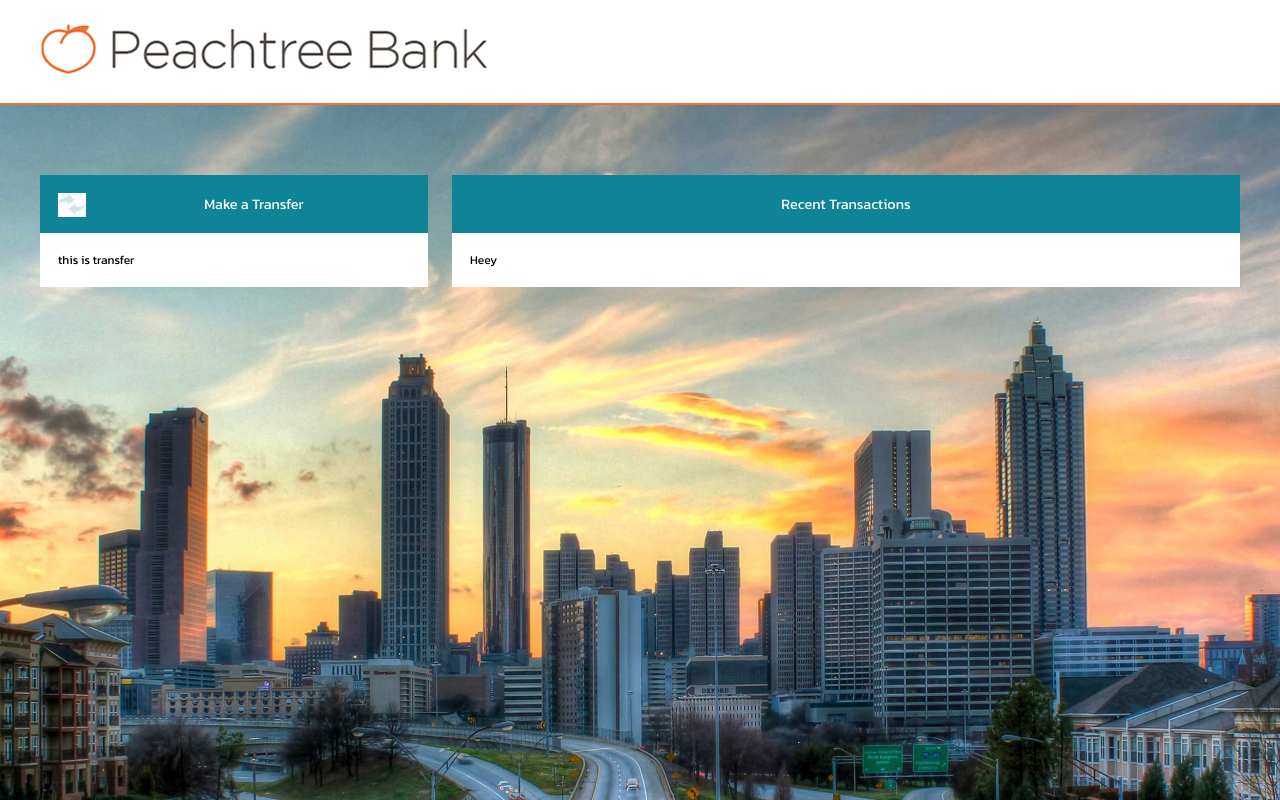
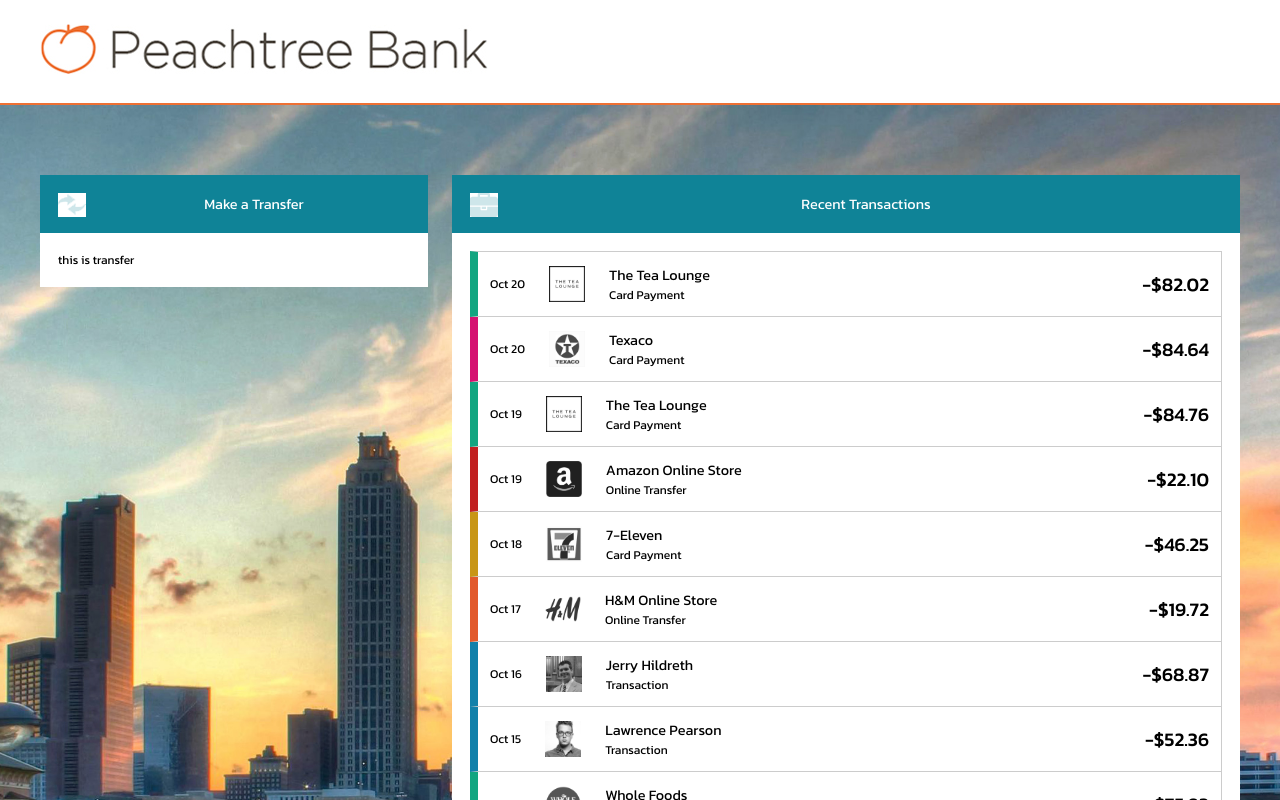
Before and after one commit to aaegorof/test-backbase-transactions, a React (Create React App) app: page / in a window 1280 px wide. Shown: the top 800 px of the page. Built offline with nearby package versions, Linux system fonts and the light colour scheme.

Commit message:
Styling of transaction item and history
Took 20 minutes

```diff
--- a/package.json
+++ b/package.json
@@ -10,6 +10,7 @@
     "@types/node": "^12.0.0",
     "@types/react": "^17.0.0",
     "@types/react-dom": "^17.0.0",
+    "dayjs": "^1.10.4",
     "i18next": "^20.2.1",
     "react": "^17.0.2",
     "react-dom": "^17.0.2",
--- a/src/App.tsx
+++ b/src/App.tsx
@@ -1,10 +1,12 @@
 import React from "react";
-import logo from "./assets/logo.jpg";
-import backgroundImg from "./assets/background.jpg";
 import Layout from "./components/Layout/Layout";
 import TransferForm from "./components/TransferForm/TransferForm";
 import Panel from "./components/Panel/Panel";
 import "./assets/styles/app.scss";
+import TransactionHistory from "./components/TransactionHistory/TransactionHistory";
+import logo from "./assets/logo.jpg";
+import backgroundImg from "./assets/background.jpg";
+import briefcaseIcon from './assets/icons/briefcase.png'
 
 function App() {
   return (
@@ -15,7 +17,9 @@
         </div>
       </header>
       <Layout sidebarComponent={<TransferForm />} backgroundImg={backgroundImg}>
-        <Panel title={"Recent Transactions"}>Heey</Panel>
+        <Panel title={"Recent Transactions"} icon={briefcaseIcon}>
+            <TransactionHistory />
+        </Panel>
       </Layout>
     </div>
   );
--- a/src/assets/styles/fonts.scss
+++ b/src/assets/styles/fonts.scss
@@ -1,9 +1,6 @@
 @import "./variables";
 @import "./mixins";
 
-@function rem($mult: 1) {
-  @return calc(#{$font-size} * #{$mult});
-}
 
 $fontsPath: "../fonts/#{$font-family}/#{$font-family}";
 
@@ -23,10 +20,10 @@
 }
 
 h2, .h2 {
-  font-size: rem(1.5);
+  font-size: 1.5rem;
   font-weight: normal;
 }
 h3, .h3 {
-  font-size: rem(1.2);
+  font-size: 1.2rem;
   font-weight: normal;
 }
--- /dev/null
+++ b/src/assets/utils/functions.ts
@@ -0,0 +1,5 @@
+import dayjs from "dayjs";
+
+export function isoToDayFormat(number: number) {
+    return dayjs(number).format('MMM DD')
+}
--- a/src/components/Panel/panel.scss
+++ b/src/components/Panel/panel.scss
@@ -6,6 +6,8 @@
     color: #fff;
     text-align: center;
     padding: $padding;
+    font-size: 1.5rem;
+    font-weight: 300;
     img {
       float: left;
       margin-right: 1rem;
--- /dev/null
+++ b/src/components/TransactionHistory/TransactionHistory.tsx
@@ -0,0 +1,23 @@
+import React, { useState } from "react";
+import fakeTransactions from "../../mock/transactions.json";
+import TransactionItem from "../TransactionItem/TransactionItem";
+import { ITransactionItem } from "../TransactionItem/types";
+
+const TransactionHistory: React.FC = () => {
+  const [transactions] = useState<ITransactionItem[]>(
+    fakeTransactions.data
+  );
+
+  return (
+    <div className={"transaction-history-wrap"}>
+      {transactions?.map((transaction: ITransactionItem) => (
+        <TransactionItem
+          key={transaction.transactionDate + transaction.amount}
+          transaction={transaction}
+        />
+      ))}
+    </div>
+  );
+};
+
+export default TransactionHistory;
--- /dev/null
+++ b/src/components/TransactionItem/TransactionItem.tsx
@@ -0,0 +1,28 @@
+import React, {useState} from 'react'
+import {ITransactionItem} from "./types";
+import {isoToDayFormat} from "../../assets/utils/functions";
+import './transactionItem.scss'
+
+type Props = {
+    transaction: ITransactionItem
+}
+
+const TransactionItem: React.FC<Props> = ({transaction}) => {
+    const {transactionDate, amount, categoryCode, merchant, merchantLogo, transactionType} = transaction
+    const [state, setState] = useState()
+
+
+    return (
+        <div className={"transaction-item-wrap"} style={{borderLeftColor: categoryCode}}>
+            <div className="date">{isoToDayFormat(transactionDate)}</div>
+            <img src={merchantLogo} className={'merchant-logo'} alt={merchant}/>
+            <div className="transaction-description">
+                <div className="merchant-title">{merchant}</div>
+                <div className="transaction-type">{transactionType}</div>
+            </div>
+            <div className="amount">-${amount}</div>
+        </div>
+    )
+}
+
+export default TransactionItem
--- /dev/null
+++ b/src/components/TransactionItem/transactionItem.scss
@@ -0,0 +1,29 @@
+.transaction-item-wrap {
+  border: 1px solid #ccc;
+  border-left-width: 8px;
+  padding: 1rem;
+  display: flex;
+  align-items: center;
+  .merchant-logo {
+    width: 3rem;
+    height: 3rem;
+    margin: 0 2rem;
+    filter: grayscale(1);
+  }
+  .merchant-title{
+    font-size: 1.2em;
+  }
+  .amount {
+    margin-left: auto;
+    font-size: 1.6em;
+    font-weight: 500;
+  }
+  & + .transaction-item-wrap {
+    border-top: none;
+  }
+  &:hover {
+    .merchant-logo {
+      filter: none;
+    }
+  }
+}
--- /dev/null
+++ b/src/components/TransactionItem/types.ts
@@ -0,0 +1,8 @@
+export interface ITransactionItem {
+    amount: string
+    categoryCode: string
+    merchant: string
+    merchantLogo: string
+    transactionDate: number
+    transactionType: string
+}
```
Also changed, not shown: 1 other file (tests, documents, lock files or other folders).
